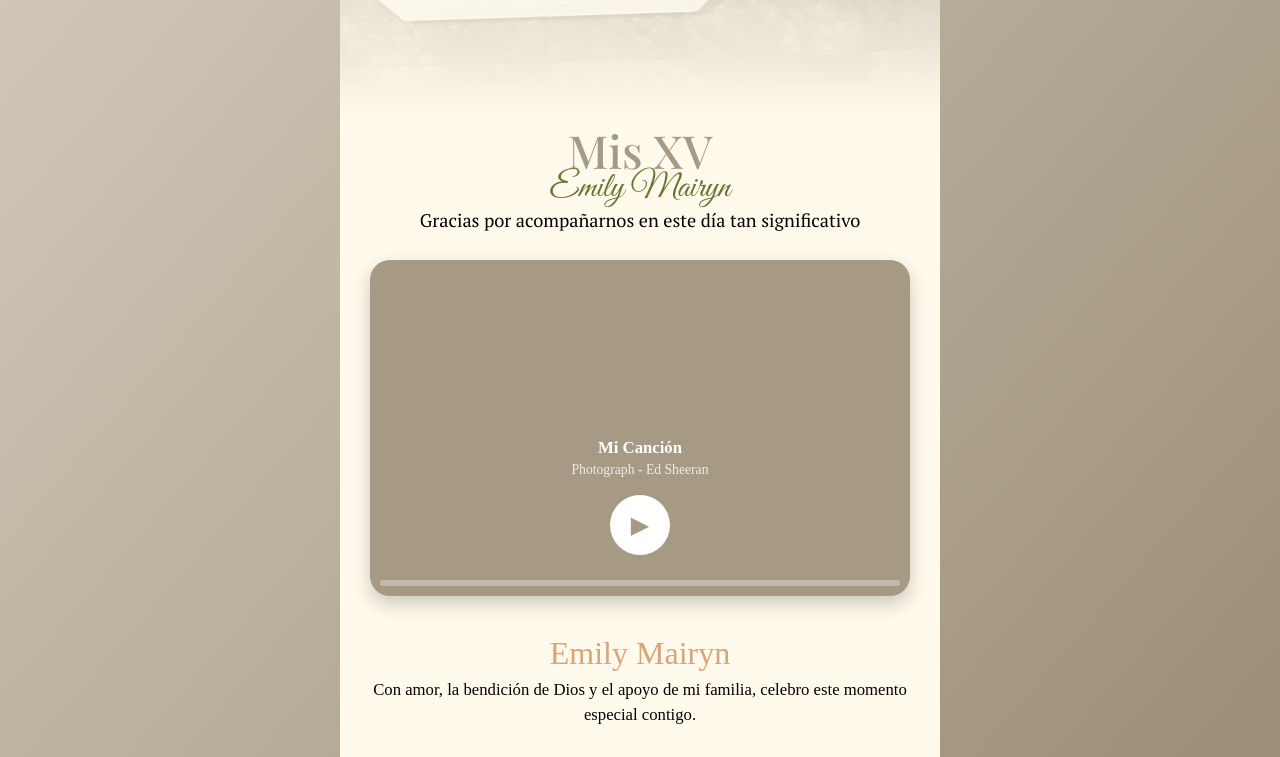
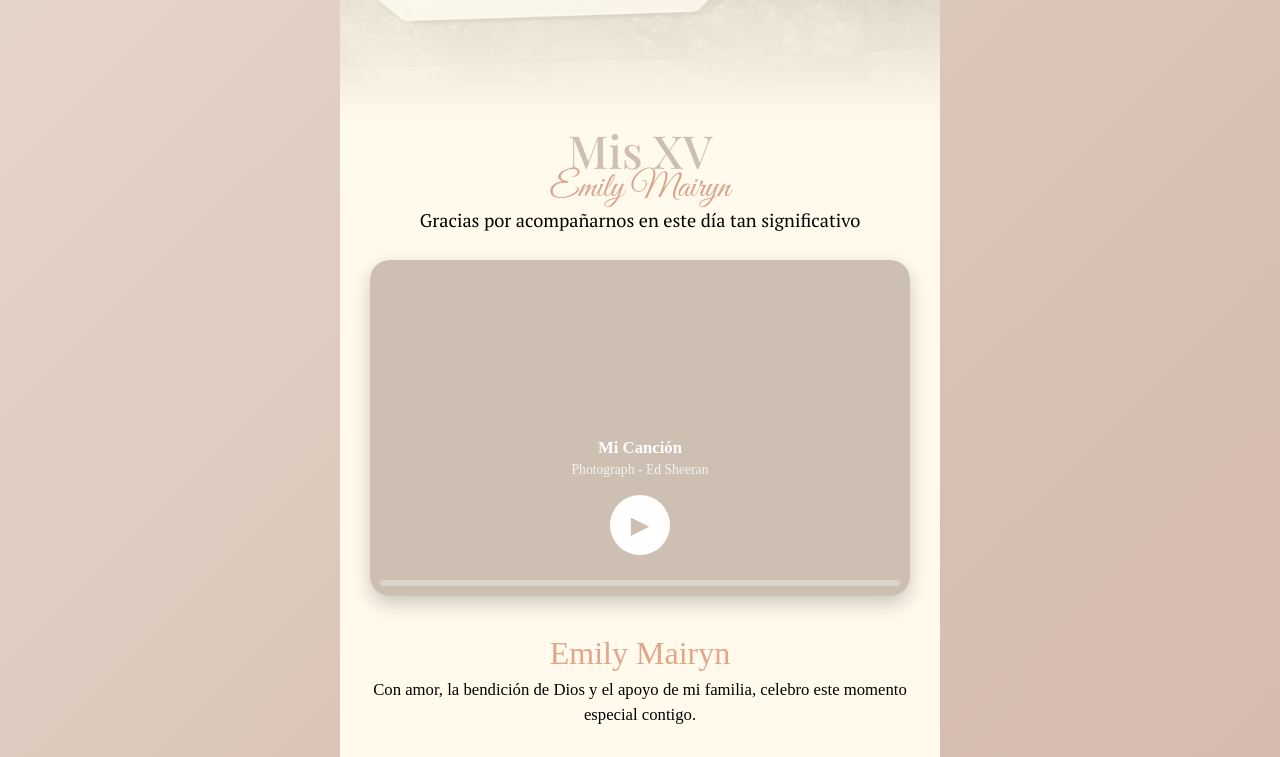
Before and after one commit to AdairKevin/InvitacionEmilyMairyn06Diciembre, a plain HTML site: page index.html in a window 1280 px wide. Shown: the part 989-1746 px from the top of the page. Drawn offline with nearby package versions, Linux system fonts and the light colour scheme; a web font is replaced by a local one.

Commit message:
Update variables.css

```diff
--- a/styles/variables.css
+++ b/styles/variables.css
@@ -3,26 +3,26 @@
 @import url("https://fonts.googleapis.com/css2?family=Cinzel+Decorative:wght@400;700;900&family=Great+Vibes&family=Playfair+Display:ital,wght@0,400..900;1,400..900&display=swap");
 :root {
   --bg-blanco: #f2f2f0;
-  --bg-color-1: #a69a85;
-  --bg-color-2: #6b7334;
-  --bg-color-3: #d9d5a7;
-  --bg-color-4: #d9a577;
+  --bg-color-1: #cdbfb1; /* Beige cálido */
+  --bg-color-2: #d9a48f; /* Blush durazno suave */
+  --bg-color-3: #f0e2d3; /* Beige claro */
+  --bg-color-4: #e2a78a; /* Blush más intenso, anaranjado rosado */
 
   --txt-body: #000000;
   --white: #ffffff;
   --gray: #989898;
 
-  --bg-verde-opacity-50: #d9a577;
+  --bg-verde-opacity-50: #f2cbb5;
 
   --bg-section-light: #fffaec;
   --bg-section-dark: #2c2c2c;
   --bg-footer: #8c7f65;
 
   --bg-gradient: linear-gradient(
-    131deg,
-    #eee6da -3.63%,
-    #8b7e64 60.5%,
-    #8c7f65 100.94%
+    135deg,
+    #f3e8e0 -5%,
+    #d7bfb2 40%,
+    #c9a89a 100%
   );
 
   --font-titulos: "Playfair Display", serif;
```
